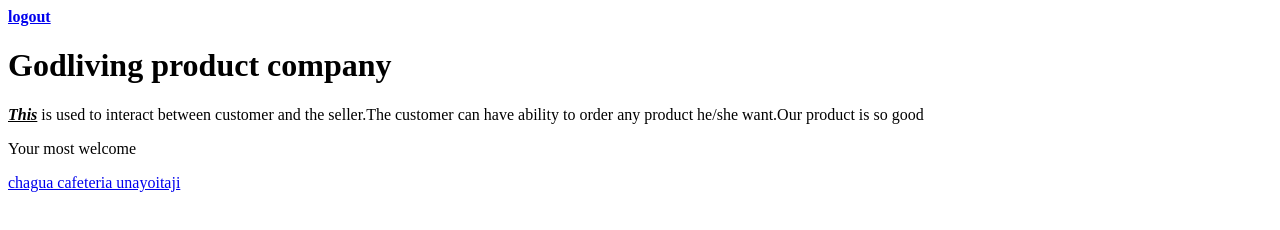
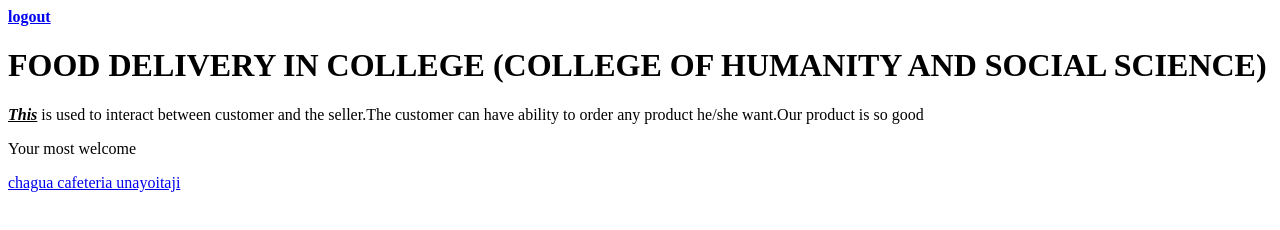
Before and after one commit to ma-kundi2/chakula.github, a plain HTML site: page index.html in a window 1280 px wide. Drawn offline with Linux system fonts and the light colour scheme.

Commit message:
Update index.html

```diff
--- a/index.html
+++ b/index.html
@@ -1,5 +1,5 @@
 <a href="login.html"><b>logout</b></a>
-<h1>Godliving product company</h1>
+<h1>FOOD DELIVERY IN COLLEGE (COLLEGE OF HUMANITY AND SOCIAL SCIENCE)</h1>
 <p><i><u><b>This</b></u></i> is used to interact between customer and the seller.The customer can have ability to order any product he/she want.Our product is so good</p>
 <p>Your most welcome</p>
 
```
